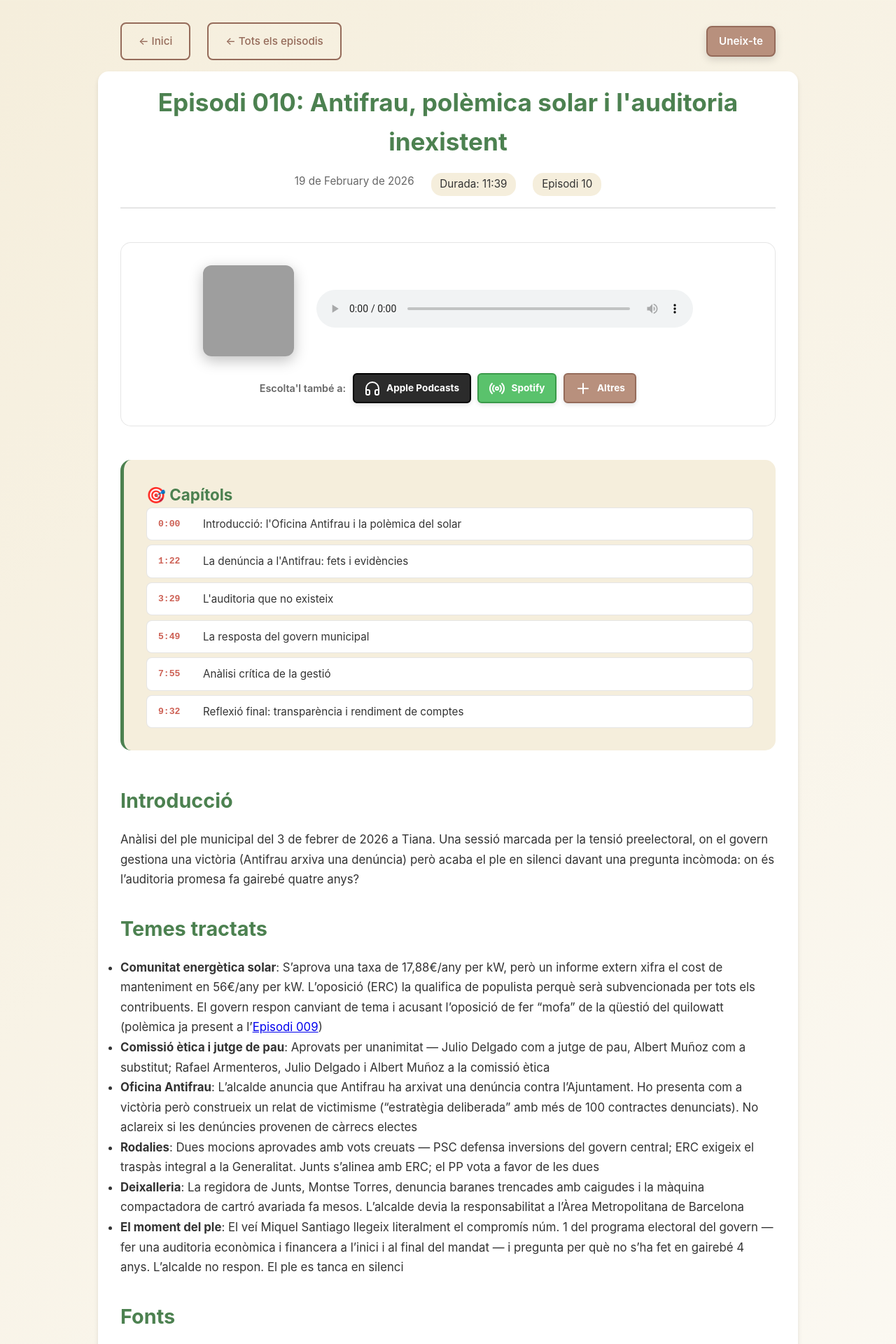
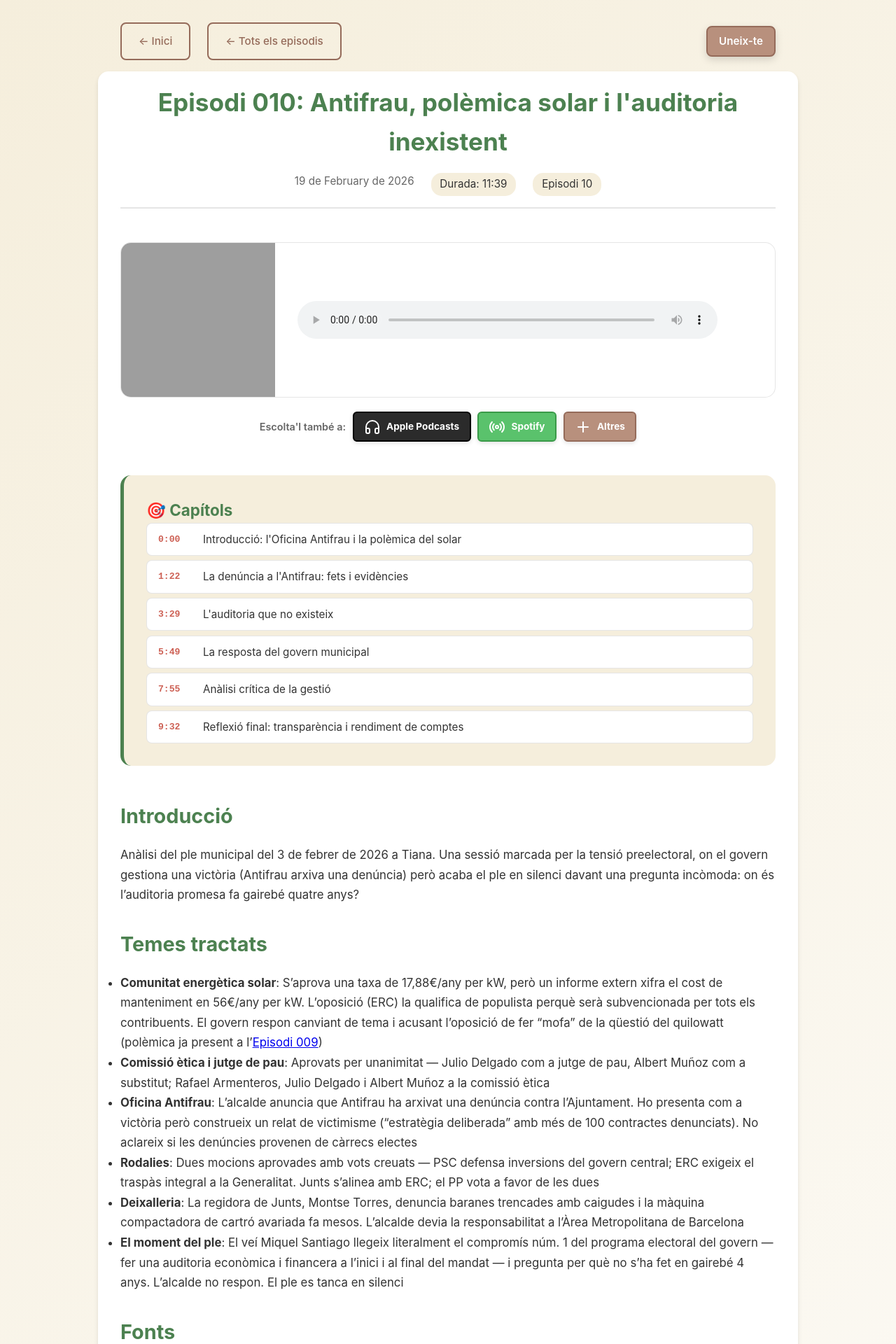
Before and after one commit to cangaieta/podcast, a Jekyll site: the page built from _episodes/010-antifrau-polemica-solar-auditoria-inexistent.md, in a window 1280 px wide. Shown: the top 1920 px of the page at 70% size. Built offline with Jekyll 4.4.1, drawn with Linux system fonts in a browser that asks for light colours; grey boxes are pictures that could not be loaded.

Commit message:
Episode page: cover fills the left of the player card
The cover now spans the full height of the player box with the player to
its right (stacked on mobile), and the "Escolta'l també a" buttons sit
outside the box, unframed, between the player and the chapters.

Co-Authored-By: Claude Opus 5.5 <noreply@anthropic.com>
Claude-Session: https://claude.ai/code/session_01SVfQ658mU7F1HK6MaK2vvg

```diff
--- a/_layouts/episode.html
+++ b/_layouts/episode.html
@@ -21,7 +21,7 @@ layout: landing
   </header>
 
   {% if page.audio_file %}
-  <div class="audio-player">
+  <div class="audio-player{% if page.thumbnail %} has-thumb{% endif %}">
     {% if page.thumbnail %}
     <div class="player-with-thumb">
       <img src="{{ page.thumbnail | relative_url }}" alt="{{ page.title }}" class="player-thumb" loading="lazy">
@@ -46,8 +46,8 @@ layout: landing
       El teu navegador no suporta l'element d'audio.
     </audio>
     {% endif %}
-    {% include listen-also.html %}
   </div>
+  {% include listen-also.html %}
   {% endif %}
 
   {% if page.chapters_file %}
@@ -620,4 +620,16 @@ layout: landing
     padding: 1.5rem;
   }
 }
+/* Reproductor amb portada: la imatge omple tota l'esquerra de la caixa i
+   "Escolta'l també a" queda fora, sense marc, entre el reproductor i els capítols. */
+.audio-player.has-thumb { padding: 0; overflow: hidden; margin-bottom: 1.25rem; }
+.audio-player.has-thumb .player-with-thumb { align-items: stretch; gap: 0; max-width: none; }
+.audio-player.has-thumb .player-thumb { width: 220px; height: 220px; border-radius: 0; box-shadow: none; }
+.audio-player.has-thumb .player-controls { display: flex; align-items: center; padding: 1.5rem 2rem; }
+.audio-player.has-thumb + .listen-also { margin: 0 0 3rem 0; }
+@media (max-width: 600px) {
+  .audio-player.has-thumb .player-with-thumb { flex-direction: column; gap: 0; }
+  .audio-player.has-thumb .player-thumb { width: 100%; height: auto; aspect-ratio: 1 / 1; }
+  .audio-player.has-thumb .player-controls { padding: 1.2rem; }
+}
 </style>
```
